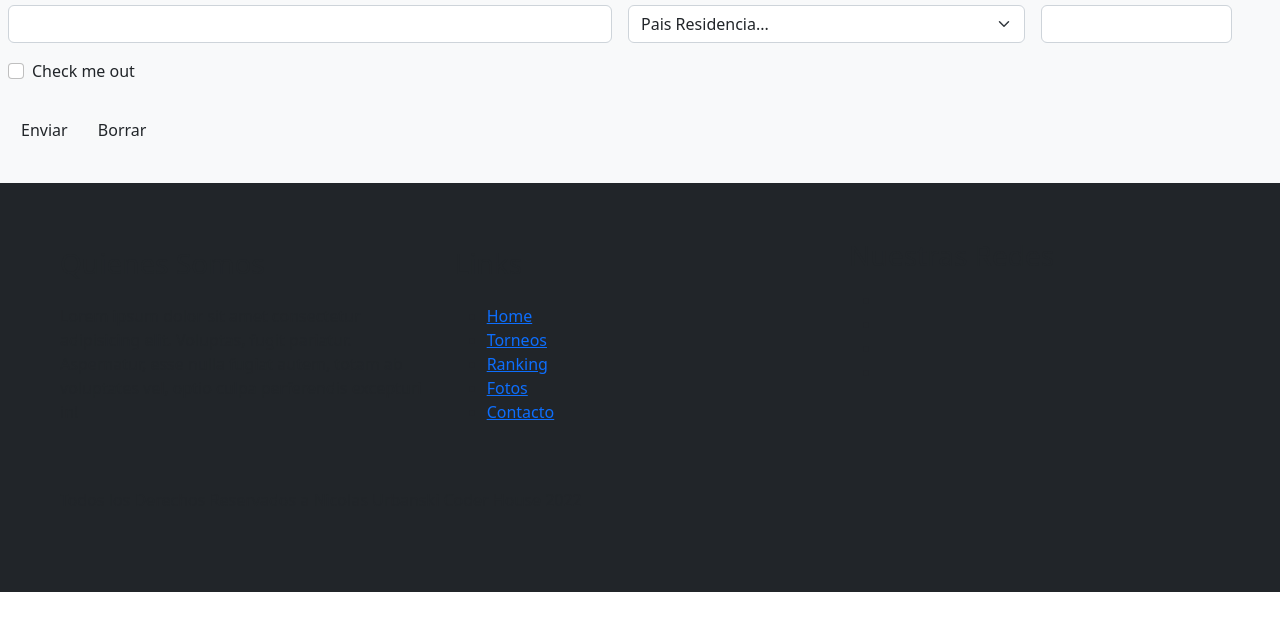
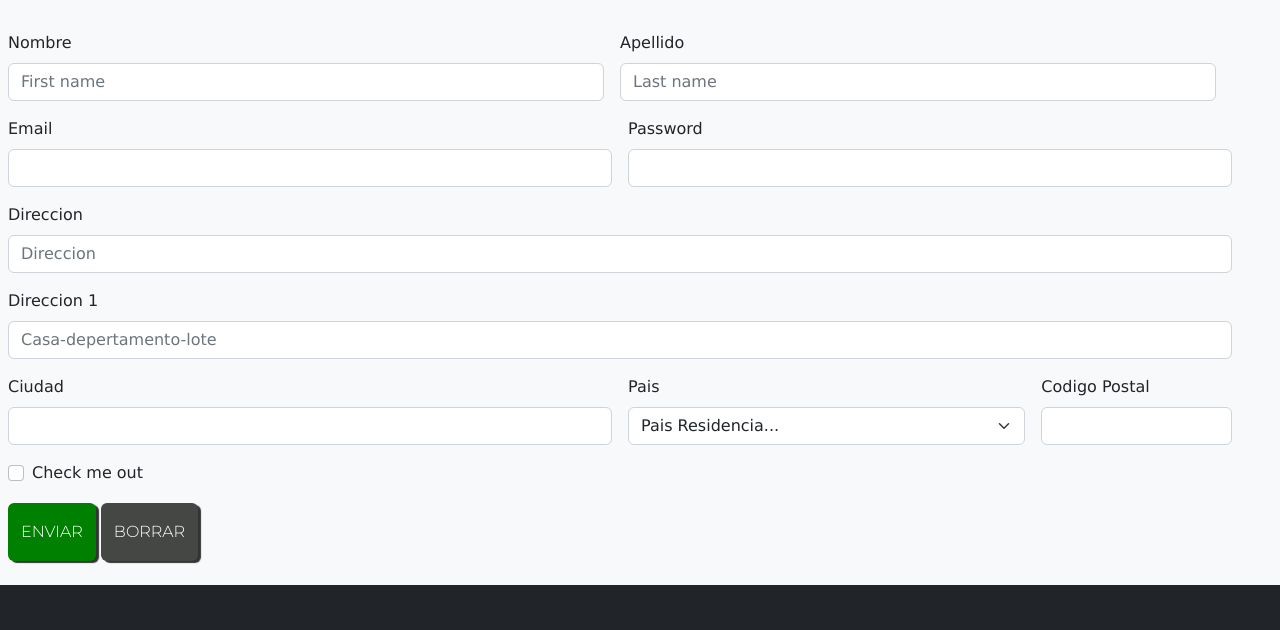
Before and after one commit to Nicoolasurbanski/urbanskicoder, a plain HTML site: page pages/contacto.html in a window 1280 px wide. Shown: the part 613-1243 px from the top of the page. Before the commit the page ends 1205 px from the top, so only its background shows below. Drawn offline with nearby package versions, Linux system fonts and the light colour scheme; the site is published under a folder, as on GitHub Pages, so addresses that start at the root find nothing.

Commit message:
Update contacto.html

```diff
--- a/pages/contacto.html
+++ b/pages/contacto.html
@@ -20,8 +20,8 @@
   <link
     href="https://fonts.googleapis.com/css2?family=Anton&family=Arvo&family=Montserrat:ital,wght@0,300;0,900;1,600&display=swap"
     rel="stylesheet">
-  <link rel="shortcut icon" href="/img/favi.jpg">
-  <link rel="stylesheet" href="/css/estilos.css">
+  <link rel="shortcut icon" href="../img/favi.jpg">
+  <link rel="stylesheet" href="../css/estilos.css">
 </head>
 
 <body>
```
